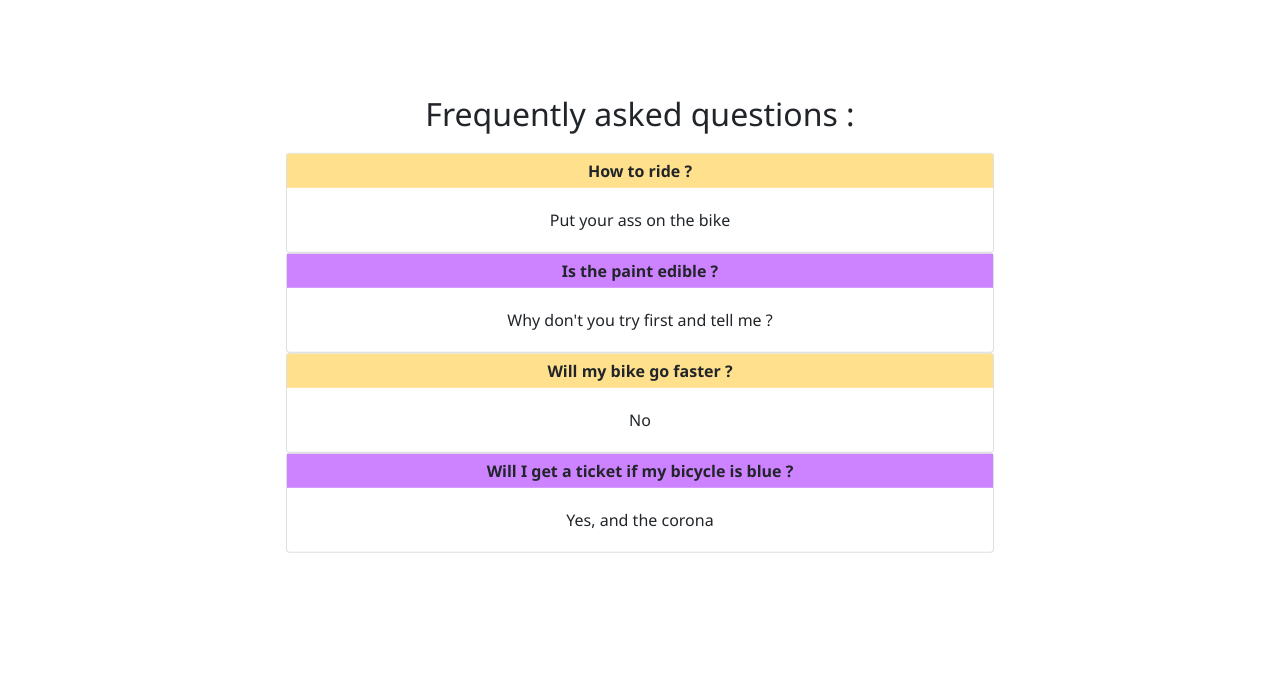
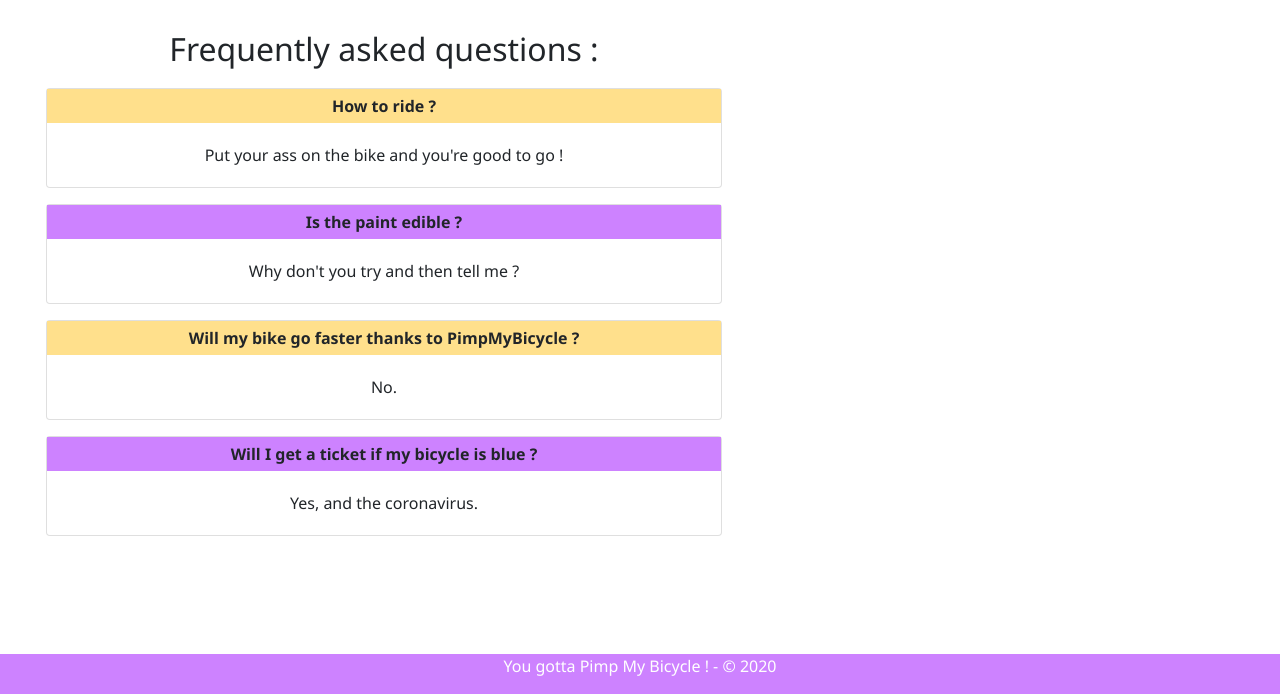
Before and after one commit to Eteckq/PimpMyBicycle, a PHP site: page /faq in a window 1280 px wide. Shown: the part 106-800 px from the top of the page. Run offline with PHP 8.4, Linux system fonts and the light colour scheme; some libraries are stand-ins or nearby versions.

Commit message:
add footer + faq design

```diff
--- a/include/css/style.css
+++ b/include/css/style.css
@@ -4,6 +4,15 @@
 
 body {
 	font-family: "Segoe UI", "Roboto", Arial, sans-serif;
+}
+
+.footer {
+	position: fixed;
+	bottom: 0;
+	width: 100%;
+	text-align: center;
+	background-color: #cd82ff;
+	color: white;
 }
 
 .card-header0,
@@ -46,11 +55,11 @@ li {
 }
 
 .faq {
-	margin-top: 30px;
+	margin-top: 0;
 	padding: 30px;
-	position: absolute;
-	top: 50%;
-	left: 50%;
-	transform: translate(-50%, -50%);
 	width: 60%;
 }
+
+.card {
+	margin: 1em;
+}
--- a/view/shared/faq.php
+++ b/view/shared/faq.php
@@ -1,6 +1,5 @@
 <?php $title = 'FAQ'; $menu = 'faq'; ?>
 <?php ob_start(); ?>
-
 
 <div class="faq">
 <h2>Frequently asked questions :</h2>
@@ -9,7 +8,7 @@
       How to ride ?
     </div>
     <div class="card-body">
-      <p class="card-text">Put your ass on the bike</p>
+      <p class="card-text">Put your ass on the bike and you're good to go !</p>
     </div>
   </div>
 
@@ -18,16 +17,16 @@
       Is the paint edible ?
     </div>
     <div class="card-body">
-      <p class="card-text">Why don't you try first and tell me ?</p>
+      <p class="card-text">Why don't you try and then tell me ?</p>
     </div>
   </div>
 
   <div class="card">
     <div class="card-header2">
-      Will my bike go faster ?
+      Will my bike go faster thanks to PimpMyBicycle ?
     </div>
     <div class="card-body">
-      <p class="card-text">No</p>
+      <p class="card-text">No.</p>
     </div>
   </div>
 
@@ -36,7 +35,7 @@
       Will I get a ticket if my bicycle is blue ?
     </div>
     <div class="card-body">
-      <p class="card-text">Yes, and the corona</p>
+      <p class="card-text">Yes, and the coronavirus.</p>
     </div>
   </div>
 </div>
--- a/view/template.php
+++ b/view/template.php
@@ -6,11 +6,12 @@
 	<meta charset="utf-8">
 		<link rel="stylesheet" href="https://stackpath.bootstrapcdn.com/bootstrap/4.3.1/css/bootstrap.min.css">
     <link rel="stylesheet" href="https://cdnjs.cloudflare.com/ajax/libs/font-awesome/5.13.0/css/fontawesome.min.css">
-		<link rel="stylesheet" href="/include/css/style.css">
+
 		<script src="https://cdnjs.cloudflare.com/ajax/libs/jquery/3.4.1/jquery.min.js"></script>
 		<script src="https://maxcdn.bootstrapcdn.com/bootstrap/4.0.0/js/bootstrap.min.js"></script>
     <script src="https://cdnjs.cloudflare.com/ajax/libs/popper.js/1.15.0/umd/popper.min.js"></script>
     <script src="https://cdnjs.cloudflare.com/ajax/libs/font-awesome/5.13.0/js/all.min.js"></script>
+		<link rel="stylesheet" href="/include/css/style.css">
 </head>
 
 <body>
@@ -30,6 +31,10 @@
             </div>
         </div>
     </div>
+
+		<div class="footer">
+			<p>You gotta Pimp My Bicycle ! - &copy; 2020</p>
+		</div>
 </body>
 
 </html>
```
